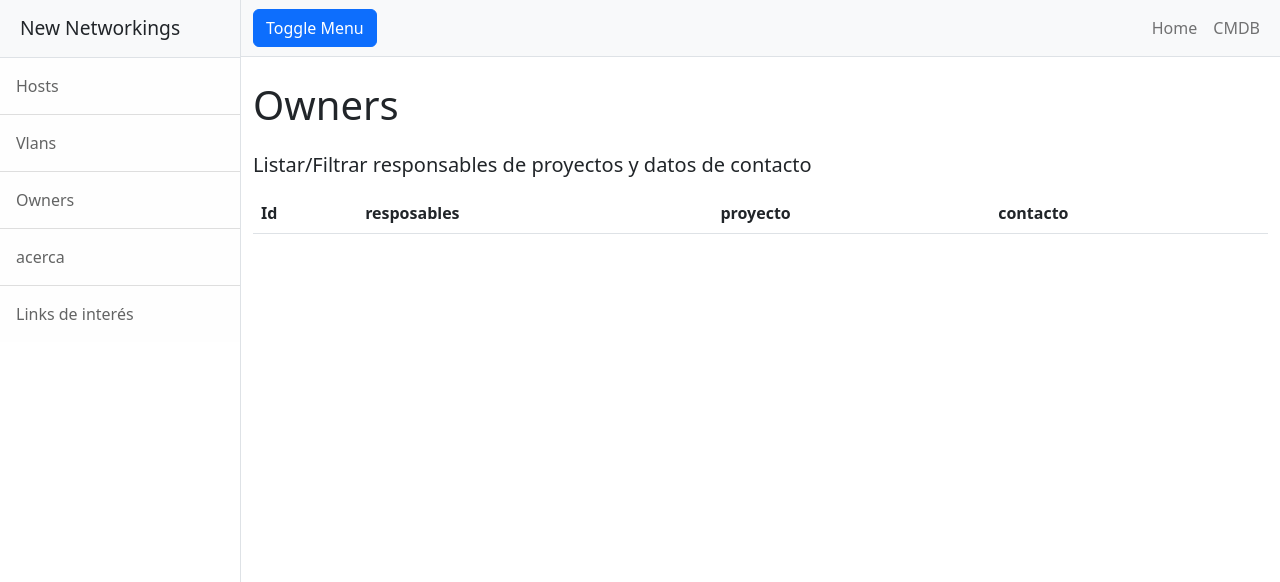
After one commit to sergioxjaque/pre_entrega_03, a Django app: page /owners/ in a window 1280 px wide. The commit adds this page. Shown: the top 582 px of the page. Run offline with Django 5.2, Linux system fonts and the light colour scheme; lists and menus that the app fills with data are empty; some libraries are stand-ins or nearby versions.

Commit message:
Se agregaron los formularios al proyecto - sigo con mas cambios

```diff
--- /dev/null
+++ b/academia/entidades/forms.py
@@ -0,0 +1,6 @@
+from django import forms
+
+class HostsForm(forms.Form):
+    host_name = forms.CharField(max_length=50, required=True, label="Hostname")
+    host_ip = forms.FloatField(required=True, label="Direccion IP")
+    host_vlan = forms.IntegerField(required=True, label="VLAN TAG")
--- a/academia/entidades/models.py
+++ b/academia/entidades/models.py
@@ -12,3 +12,8 @@ class Vlans(models.Model):
     vlan_nombre = models.CharField(max_length=60)
     vlan_tag = models.IntegerField()
     vlan_desc = models.CharField(max_length=60)
+
+class Owners(models.Model):
+    resposables = models.CharField(max_length=60)
+    proyecto = models.CharField(max_length=60)
+    contacto = models.CharField(max_length=60)
--- a/academia/entidades/templates/entidades/index.html
+++ b/academia/entidades/templates/entidades/index.html
@@ -20,8 +20,8 @@
                 <div class="list-group list-group-flush">
                     <a class="list-group-item list-group-item-action list-group-item-light p-3" href="{% url 'hosts' %}">Hosts</a>
                     <a class="list-group-item list-group-item-action list-group-item-light p-3" href="{% url 'vlans' %}">Vlans</a>
-                    <a class="list-group-item list-group-item-action list-group-item-light p-3" href="#!">Listar</a>
-                    <a class="list-group-item list-group-item-action list-group-item-light p-3" href="#!">Check</a>
+                    <a class="list-group-item list-group-item-action list-group-item-light p-3" href="{% url 'owners' %}"">Owners</a>
+                    <a class="list-group-item list-group-item-action list-group-item-light p-3" href="{% url 'acerca' %}"">acerca</a>
                     <a class="list-group-item list-group-item-action list-group-item-light p-3" href="#!">Links de interés</a>
                 </div>
             </div>
--- /dev/null
+++ b/academia/entidades/templates/entidades/owners.html
@@ -0,0 +1,39 @@
+{% extends "entidades/index.html" %}
+
+<ul class="navbar-nav ms-auto mt-2 mt-lg-0">
+    <li class="nav-item active"><a class="nav-link" href="{% url 'home' %}">Home</a></li>
+
+</ul>
+
+
+
+{% block titulo %}
+ <h1 class="mt-4"> Owners  </h1>
+ <h5 class="mt-4"> Listar/Filtrar responsables de proyectos y datos de contacto </h5>
+
+{% endblock titulo %}
+
+{% block contenido %}
+
+<table class="table table-striped">
+    <thead>
+        <tr>
+            <th>Id</th>
+            <th>resposables</th>
+            <th>proyecto</th>
+            <th>contacto</th>
+        </tr>
+    </thead>
+    <tbody>
+    {% for c in owners  %}
+        <tr>
+            <td>{{ c.id }}</td>
+            <td>{{ c.resposables }}</td>
+            <td>{{ c.proyecto }}</td>
+            <td>{{ c.contacto }}</td>
+        </tr>
+    {% endfor %}
+    </tbody>
+</table>
+
+{% endblock contenido %}
--- a/academia/entidades/urls.py
+++ b/academia/entidades/urls.py
@@ -6,6 +6,10 @@ urlpatterns = [
     path('', home, name="home"),
     path('hosts/', hosts, name="hosts"),
     path('vlans/', vlans, name="vlans"),
-    path('estudiantes/', estudiantes, name="estudiantes"),
-    path('entregables/', entregables, name="entregables"),
+
+    path('owners/', owners, name="owners"),
+    path('acerca/', acerca, name="acerca"),
+
+    path('hostsForm/', hostsForm, name="hostsForm"),
+
 ]
--- a/academia/entidades/views.py
+++ b/academia/entidades/views.py
@@ -1,5 +1,7 @@
 from django.shortcuts import render
 from .models import *
+
+from .forms import *
 
 # Create your views here.
 def home(request):
@@ -13,8 +15,25 @@ def vlans(request):
     contexto = {"vlans": Vlans.objects.all()}
     return render(request, "entidades/vlans.html", contexto)
 
-def estudiantes(request):
-    return render(request, "entidades/estudiantes.html")
+def owners(request):
+    contexto = {"vlans": Owners.objects.all()}
+    return render(request, "entidades/owners.html", contexto)
 
-def entregables(request):
-    return render(request, "entidades/entregables.html")
+def acerca(request):
+    return render(request, "entidades/acerca.html")
+
+def hostsForm(request):
+    if request.method == "POST":
+        miForm = HostsForm(request.POST)
+        if miForm.is_valid():
+            host_name_host = miForm.cleaned_data.get("host_name")
+            host_ip_host = miForm.cleaned_data.get("host_ip")
+            host_vlan_host = miForm.cleaned_data.get("host_vlan")
+            hosts = Hosts(host_name=host_name_host, host_ip=host_ip_host, host_vlan=host_vlan_host )
+            hosts.save()
+            contexto = {"hosts": Hosts.objects.all() }
+            return render(request, "entidades/hosts.html", contexto)
+    else:
+        miForm = HostsForm()
+
+    return render(request, "entidades/hostsForm.html", {"form": miForm})
```
Also changed, not shown: academia/entidades/templates/entidades/acerca.html (added, +15 -0 lines), academia/entidades/templates/entidades/hostsForm.html (renamed from academia/entidades/templates/entidades/buscar.html, +10 -3 lines), academia/entidades/migrations/0006_owners.py (added), academia/entidades/templates/entidades/check.html (deleted), academia/networking2.db.
